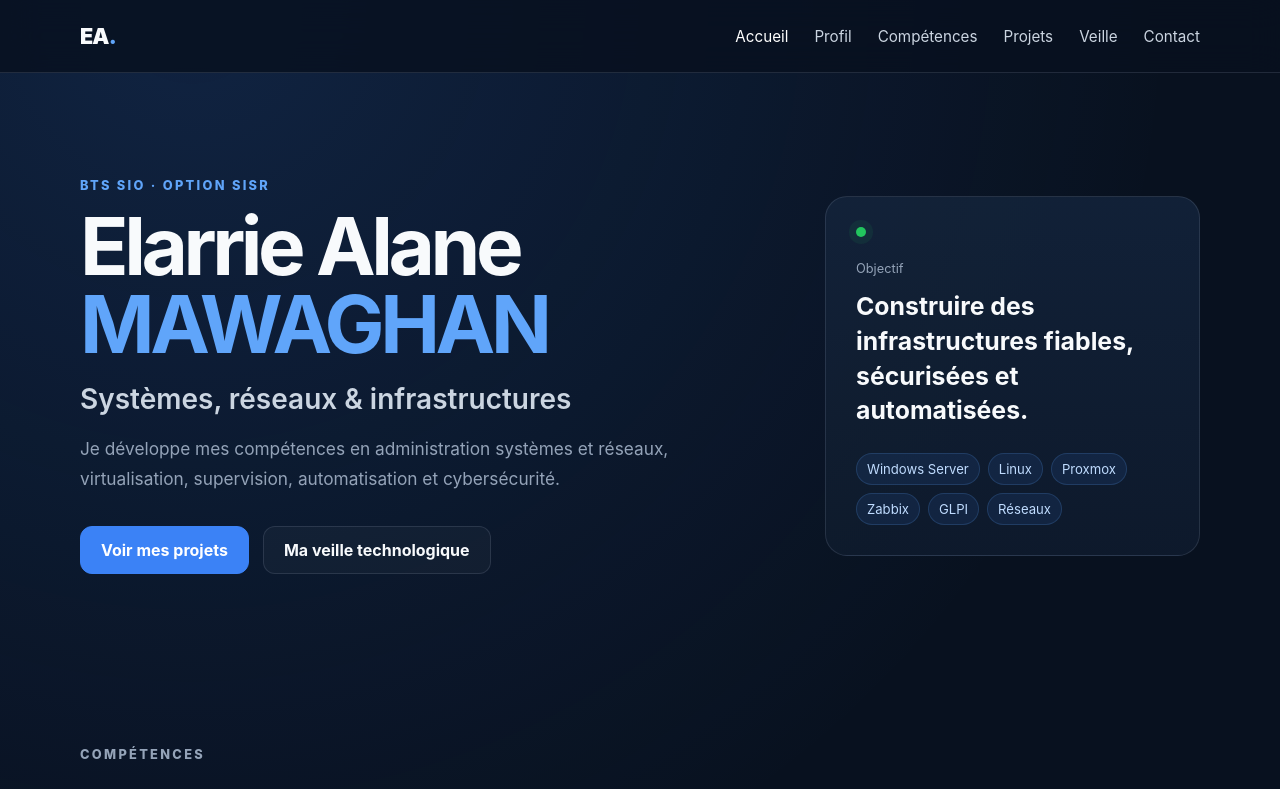
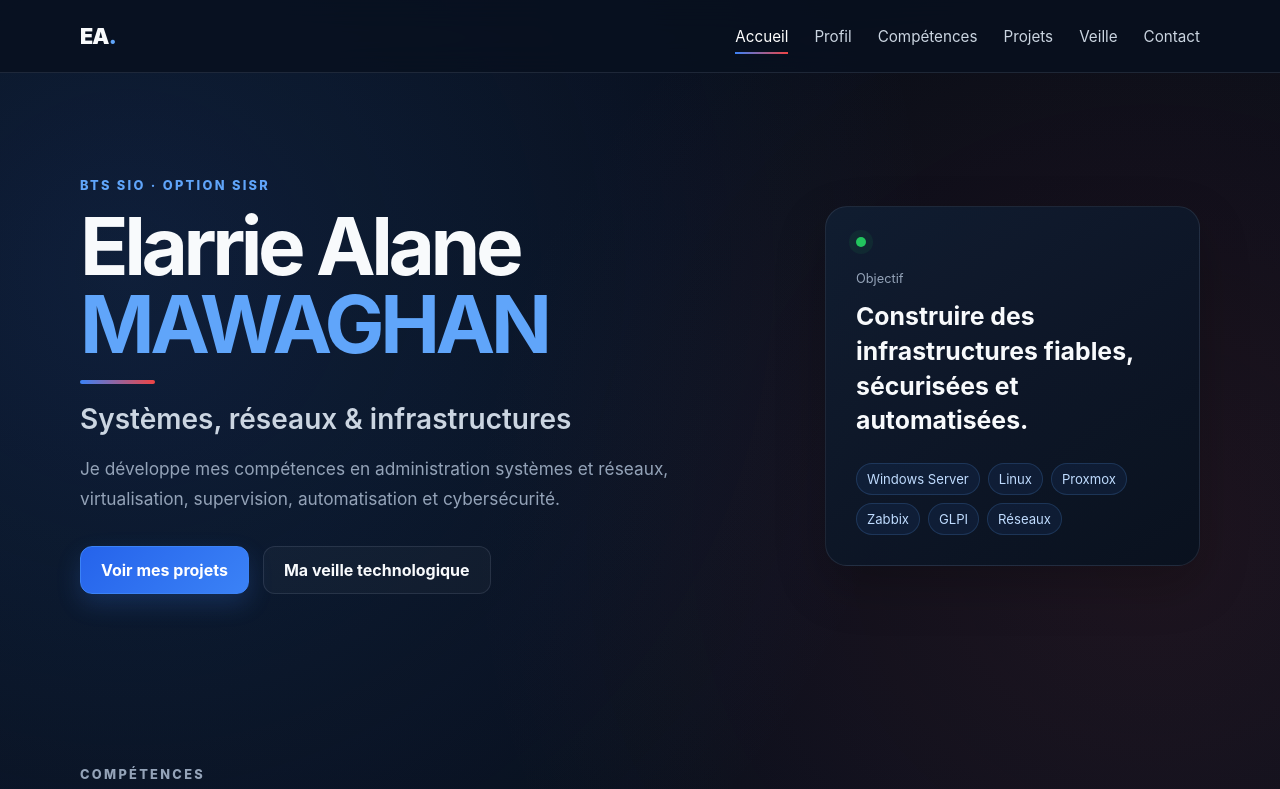
Before and after one commit to mawaghanelarrie-max/Portfolio-V2, a Vue app: page / in a window 1280 px wide. Shown: the top 789 px of the page. Built offline with nearby package versions, Linux system fonts and the light colour scheme.

Commit message:
modification du design

```diff
--- a/src/style.css
+++ b/src/style.css
@@ -611,3 +611,226 @@ h1, h2, h3, p { margin-top: 0; }
     grid-template-columns: repeat(2, 1fr);
   }
 }
+/* =========================================
+   DESIGN PREMIUM - BLEU / ROUGE
+========================================= */
+
+:root {
+  --bg: #070d18;
+  --panel: #0d1728;
+  --panel-2: #111e32;
+
+  --blue: #3b82f6;
+  --blue-light: #60a5fa;
+
+  --red: #ef4444;
+  --red-dark: #b91c1c;
+  --red-soft: rgba(239, 68, 68, 0.12);
+
+  --text: #f8fafc;
+  --muted: #94a3b8;
+
+  --line: rgba(148, 163, 184, 0.16);
+}
+body {
+  background:
+    radial-gradient(
+      circle at 10% 10%,
+      rgba(59, 130, 246, 0.15),
+      transparent 30%
+    ),
+    radial-gradient(
+      circle at 90% 20%,
+      rgba(239, 68, 68, 0.10),
+      transparent 28%
+    ),
+    linear-gradient(
+      180deg,
+      #070d18 0%,
+      #08111f 50%,
+      #060b14 100%
+    );
+
+  color: var(--text);
+}
+.hero h1 {
+  position: relative;
+  width: fit-content;
+}
+
+.hero h1::after {
+  content: "";
+  display: block;
+
+  width: 75px;
+  height: 4px;
+
+  margin-top: 16px;
+
+  border-radius: 999px;
+
+  background: linear-gradient(
+    90deg,
+    var(--blue),
+    var(--red)
+  );
+}
+.content-card,
+.project-card,
+.skill-card,
+.certification-card,
+.hero-panel {
+  background:
+    linear-gradient(
+      145deg,
+      rgba(17, 30, 50, 0.95),
+      rgba(9, 17, 31, 0.95)
+    );
+
+  border: 1px solid rgba(148, 163, 184, 0.14);
+
+  box-shadow:
+    0 20px 50px rgba(0, 0, 0, 0.22);
+
+  transition:
+    transform 0.25s ease,
+    border-color 0.25s ease,
+    box-shadow 0.25s ease;
+}
+.content-card:hover,
+.project-card:hover,
+.skill-card:hover,
+.certification-card:hover {
+  transform: translateY(-5px);
+
+  border-color: rgba(239, 68, 68, 0.35);
+
+  box-shadow:
+    0 22px 55px rgba(0, 0, 0, 0.30),
+    0 0 25px rgba(239, 68, 68, 0.06);
+}
+.btn.primary,
+.project-button,
+.certification-button {
+  background: linear-gradient(
+    135deg,
+    #2563eb,
+    #3b82f6
+  );
+
+  box-shadow:
+    0 10px 25px rgba(59, 130, 246, 0.20);
+
+  transition:
+    transform 0.2s ease,
+    box-shadow 0.2s ease,
+    background 0.2s ease;
+}
+.btn.primary:hover,
+.project-button:hover,
+.certification-button:hover {
+  transform: translateY(-2px);
+
+  background: linear-gradient(
+    135deg,
+    #3b82f6,
+    #ef4444
+  );
+
+  box-shadow:
+    0 12px 30px rgba(239, 68, 68, 0.18);
+}
+.project-technologies span,
+.project-main-tags span,
+.skills-result span,
+.stack span,
+.chips span {
+  background: rgba(59, 130, 246, 0.08);
+
+  border:
+    1px solid rgba(96, 165, 250, 0.18);
+
+  color: #bfdbfe;
+
+  transition: all 0.2s ease;
+}
+.project-technologies span:hover,
+.project-main-tags span:hover,
+.skills-result span:hover {
+  background: var(--red-soft);
+
+  border-color:
+    rgba(239, 68, 68, 0.35);
+
+  color: #fecaca;
+}
+.progress-fill {
+  background: linear-gradient(
+    90deg,
+    #2563eb 0%,
+    #3b82f6 65%,
+    #ef4444 100%
+  );
+
+  box-shadow:
+    0 0 16px rgba(59, 130, 246, 0.25);
+}
+.project-number {
+  color: var(--red);
+
+  font-weight: 900;
+
+  text-shadow:
+    0 0 18px rgba(239, 68, 68, 0.25);
+}
+.issue-card {
+  border-left: 3px solid var(--red);
+
+  background:
+    linear-gradient(
+      90deg,
+      rgba(239, 68, 68, 0.06),
+      rgba(255, 255, 255, 0.02)
+    );
+}
+.solution-card {
+  border-left: 3px solid var(--blue);
+
+  background:
+    linear-gradient(
+      90deg,
+      rgba(59, 130, 246, 0.06),
+      rgba(255, 255, 255, 0.02)
+    );
+}
+nav a {
+  position: relative;
+}
+
+nav a {
+  position: relative;
+}
+
+nav a::after {
+  content: "";
+
+  position: absolute;
+  left: 0;
+  bottom: -8px;
+
+  width: 0;
+  height: 2px;
+
+  background: linear-gradient(
+    90deg,
+    var(--blue),
+    var(--red)
+  );
+
+  transition: width 0.25s ease;
+}
+
+nav a:hover::after,
+nav a.router-link-active::after {
+  width: 100%;
+}
```
